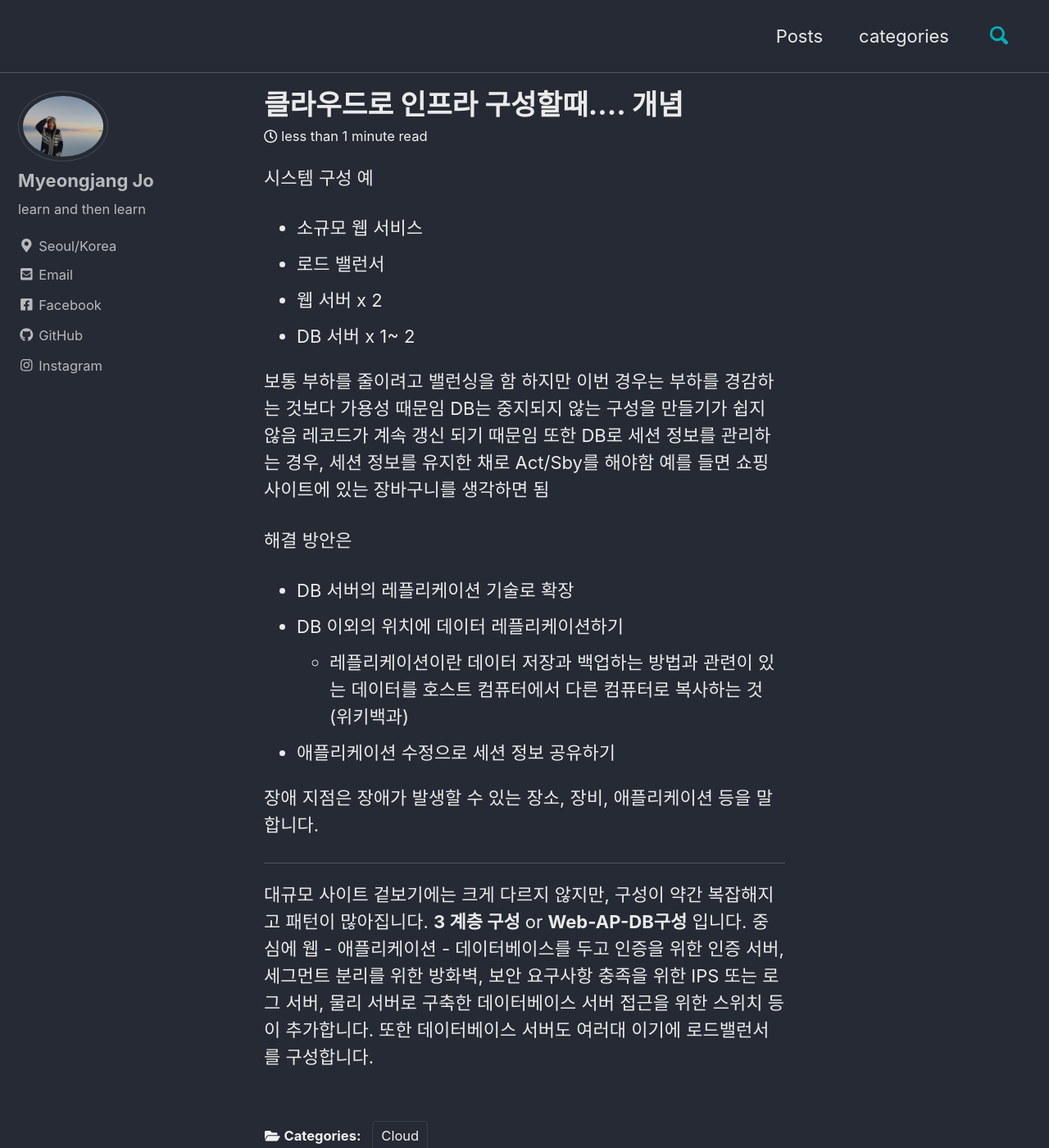
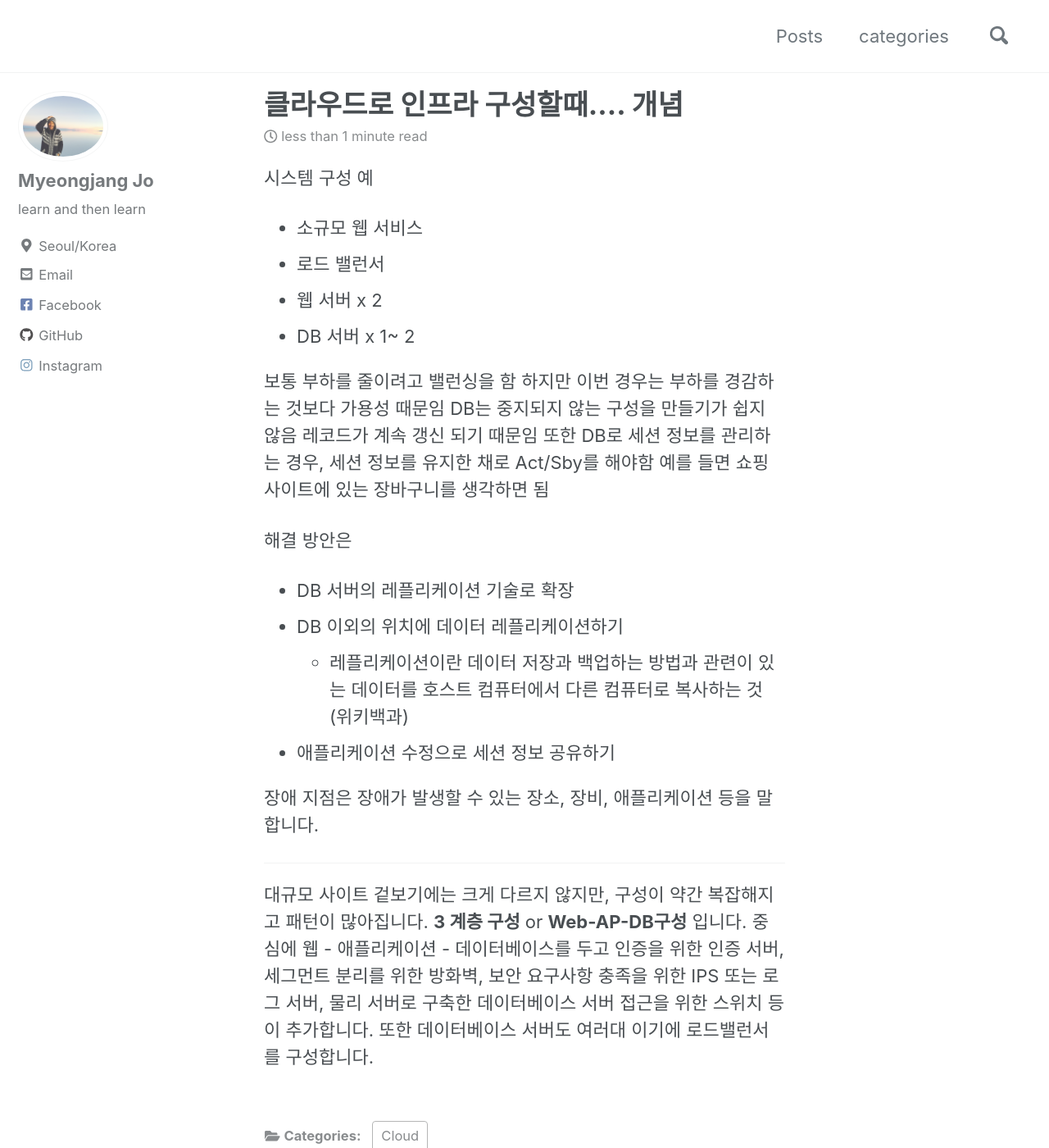
Before and after one commit to josephmjjo/josephmjjo.github.io, a Jekyll site: the page built from _posts/2020-01-09-클라우드설계예시.md, in a window 1280 px wide and 1400 px high. Shown: the whole window at 82% size. Built offline with Jekyll 4.4.1, drawn with Linux system fonts in a browser that asks for light colours; cached includes are drawn as plain includes; nearby versions of some CDN libraries.

```diff
--- a/assets/css/main.scss
+++ b/assets/css/main.scss
@@ -4,5 +4,24 @@
 
 @charset "utf-8";
 
-@import "minimal-mistakes/skins/{{ site.minimal_mistakes_skin | default: 'default' }}"; // skin
+//@import "minimal-mistakes/skins/{{ site.minimal_mistakes_skin | default: 'default' }}"; // skin
 @import "minimal-mistakes"; // main partials
+
+html {
+    /* apply a natural box layout model to all elements */
+    box-sizing: border-box;
+    background-color: $background-color;
+    font-size: 5px; /*default 16px*/
+
+    @include breakpoint($medium) {
+      font-size: 18px;
+    }
+
+    @include breakpoint($large) {
+      font-size: 20px;
+    }
+
+    @include breakpoint($x-large) {
+      font-size: 22px;
+    }
+}
```
